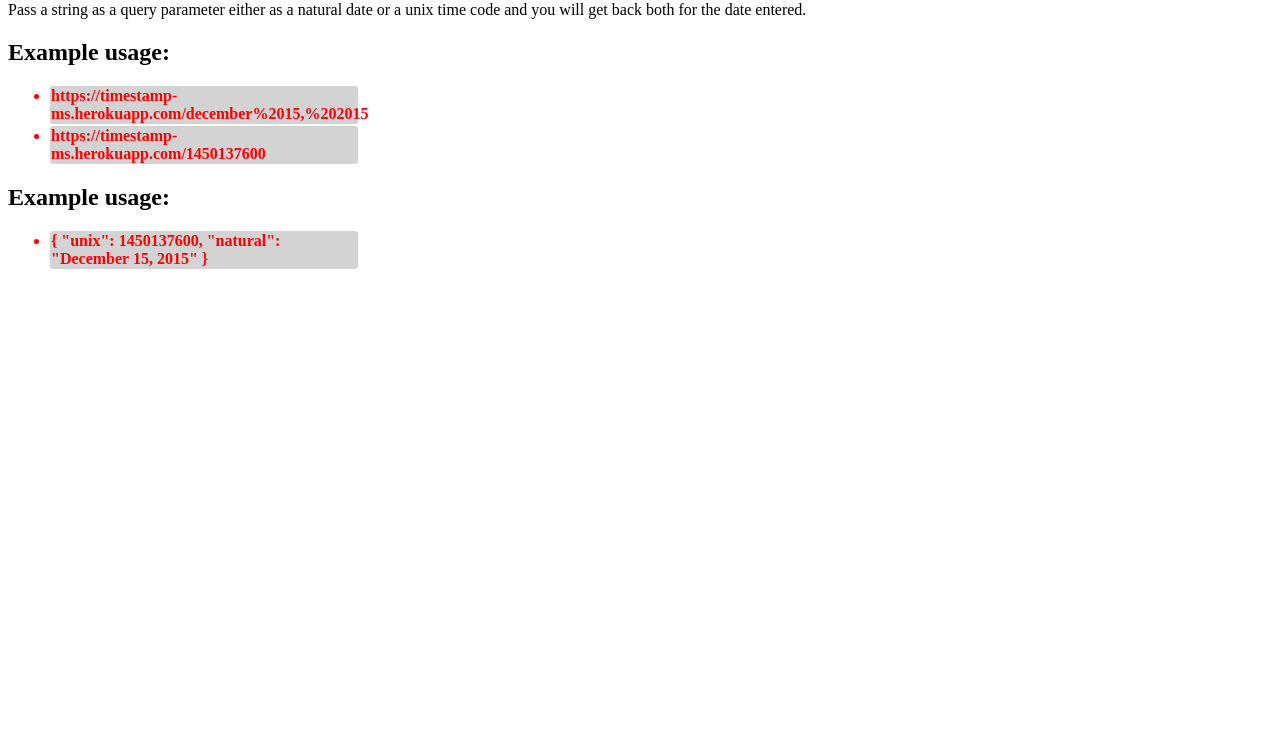
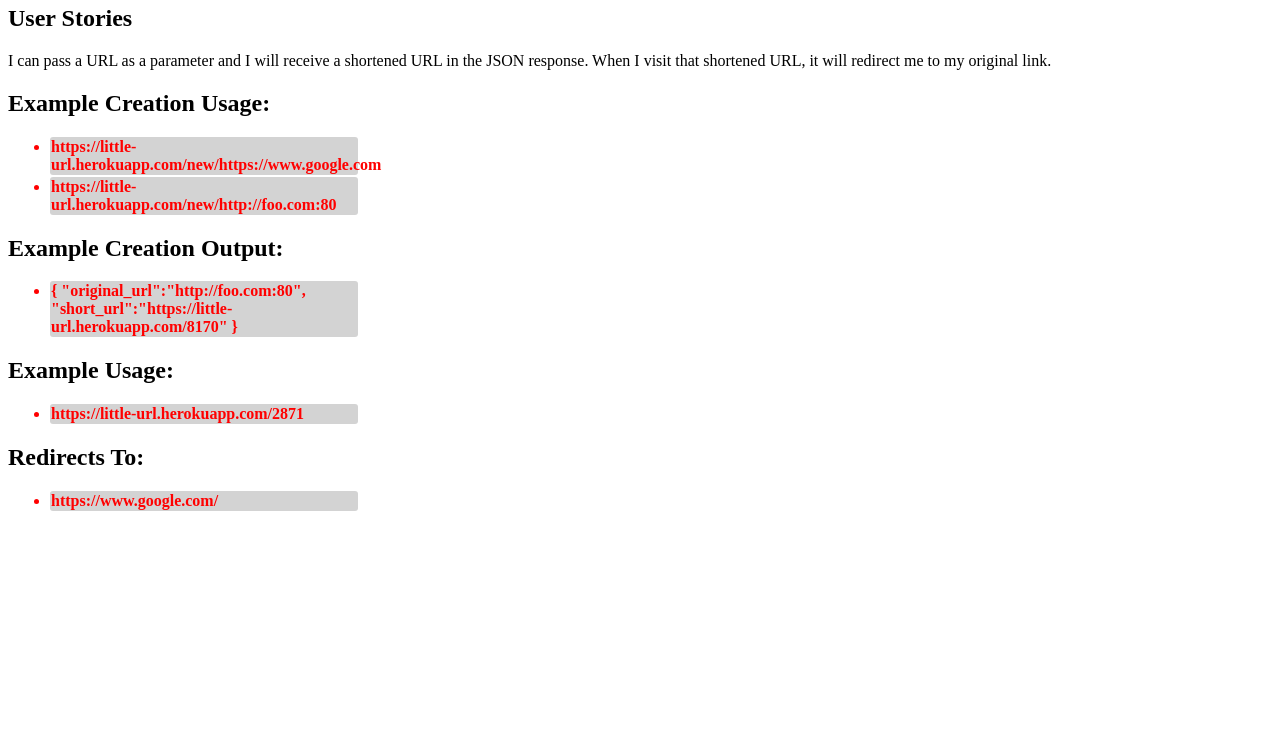
Before and after one commit to seandenison26/fcc-urlShortener, a website: page index.html in a window 1280 px wide. Shown: the part 60-800 px from the top of the page. Drawn offline with Linux system fonts and the light colour scheme.

Commit message:
Updated index.html

```diff
--- a/index.html
+++ b/index.html
@@ -6,20 +6,28 @@
 
 	<main>
 
-		<h1> Timestamp Service!</h1>
+		<h1>Url Shortener!</h1>
 
-		<p>Pass a string as a query parameter either as a natural date or a unix time code and you will get back both for the date entered.</p>
-
-		<h2> Example usage: </h2>
+		<h2>User Stories</h2>
+			<p> I can pass a URL as a parameter and I will receive a shortened URL in the JSON response.  When I visit that shortened URL, it will redirect me to my original link.  </p>
+		<h2> Example Creation Usage: </h2>
+		<ul>
+			<li>https://little-url.herokuapp.com/new/https://www.google.com </li>
+			<li>https://little-url.herokuapp.com/new/http://foo.com:80</li>
+		</ul>
+		<h2> Example Creation Output: </h2>
 			<ul>
-				<li>https://timestamp-ms.herokuapp.com/december%2015,%202015</li>
-				<li>https://timestamp-ms.herokuapp.com/1450137600</li>
+				<li>{ "original_url":"http://foo.com:80", "short_url":"https://little-url.herokuapp.com/8170" }
+</li>
+			</ul>
+		<h2> Example Usage: </h2>
+			<ul>
+				<li> https://little-url.herokuapp.com/2871 </li>
+			</ul>
+		<h2> Redirects To: </h2>
+			<ul>
+				<li>https://www.google.com/</li>
 			</ul>
 
-		<h2> Example usage: </h2>
-
-			<ul>
-				<li> { "unix": 1450137600, "natural": "December 15, 2015" }</li>
-			</ul>
 	</main>
 </html>
```
